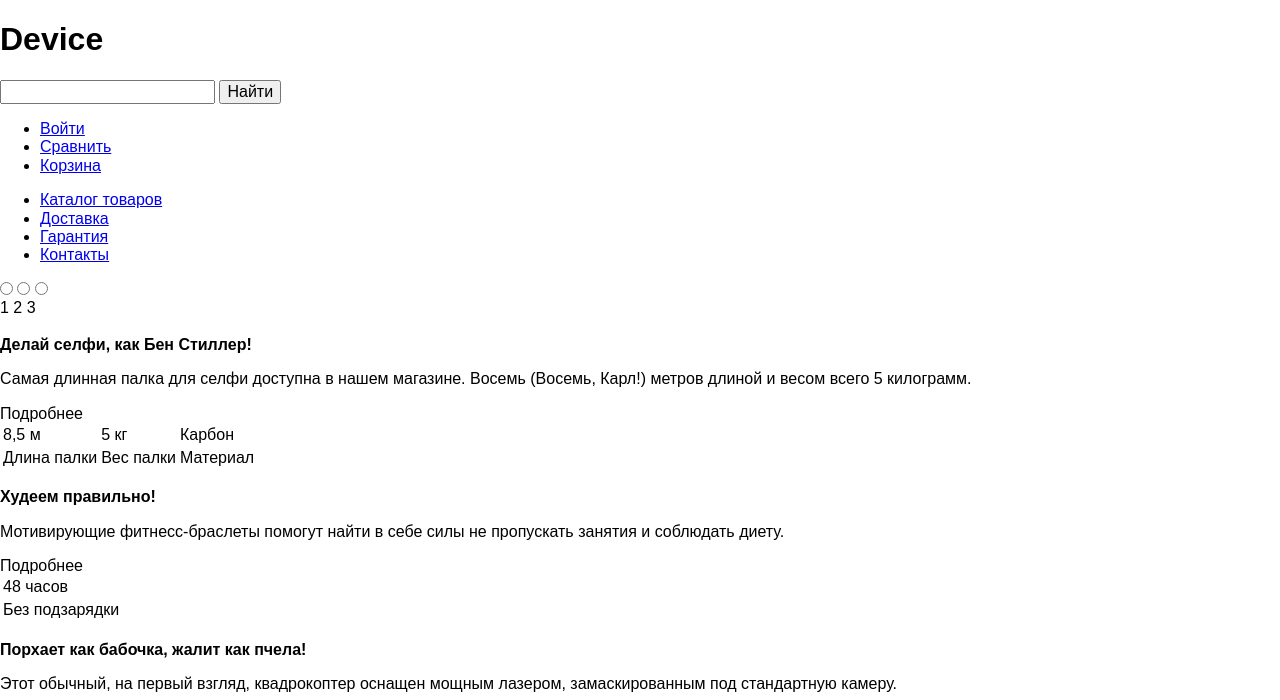
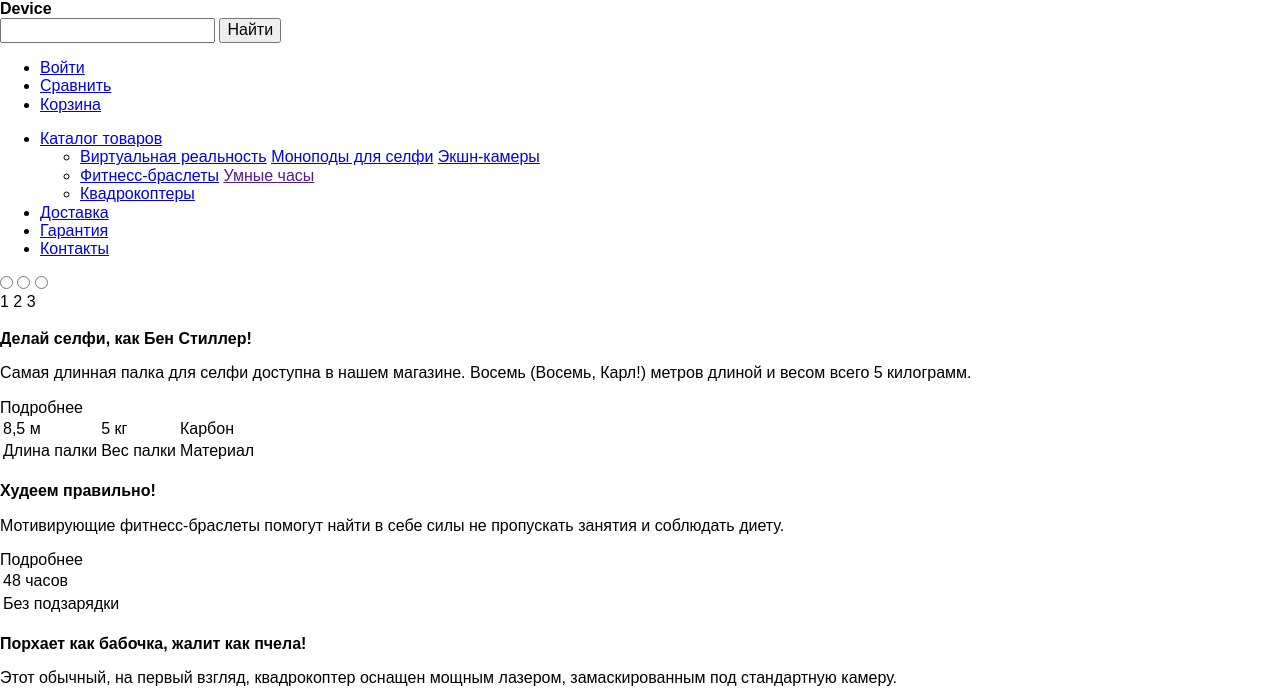
Before and after one commit to Kvezal/device, a plain HTML site: page index.html in a window 1280 px wide. Shown: the top 700 px of the page. Drawn offline with Linux system fonts and the light colour scheme.

Commit message:
submenu in header added

```diff
--- a/index.html
+++ b/index.html
@@ -2,14 +2,14 @@
 <html lang="ru">
   <head>
     <meta charset="utf-8">
-    <title>Device</title>
+    <title>Device | Главная</title>
     <link rel="stylesheet" href="css/normalize.css">
   </head>
 
   <body>
     <header class="page-header">
       <div class="page-header__logo">
-        <h1 class="page-header__title">Device</h1>
+        <b class="page-header__title">Device</b>
       </div>
       <div class="page-header__wrapper-top">
         <form class="form-search" action="index.html">
@@ -34,6 +34,20 @@
         <ul class="main-nav">
           <li class="main-nav__item">
             <a class="main-nav__link  main-nav__link--catalog" href="#">Каталог товаров</a>
+            <ul class="sub-menu">
+              <li class="sub-menu__item">
+                <a class="sub-menu__link" href="#">Виртуальная реальность</a>
+                <a class="sub-menu__link" href="#">Моноподы для селфи</a>
+                <a class="sub-menu__link" href="#">Экшн-камеры</a>
+              </li>
+              <li class="sub-menu__item">
+                <a class="sub-menu__link" href="#">Фитнесс-браслеты</a>
+                <a href="" class="sub-menu__link">Умные часы</a>
+              </li>
+              <li class="sub-menu__item">
+                <a class="sub-menu__link" href="#">Квадрокоптеры</a>
+              </li>
+            </ul>
           </li>
           <li class="main-nav__item">
             <a class="main-nav__link  main-nav__link--delivery" href="#">Доставка</a>
```
